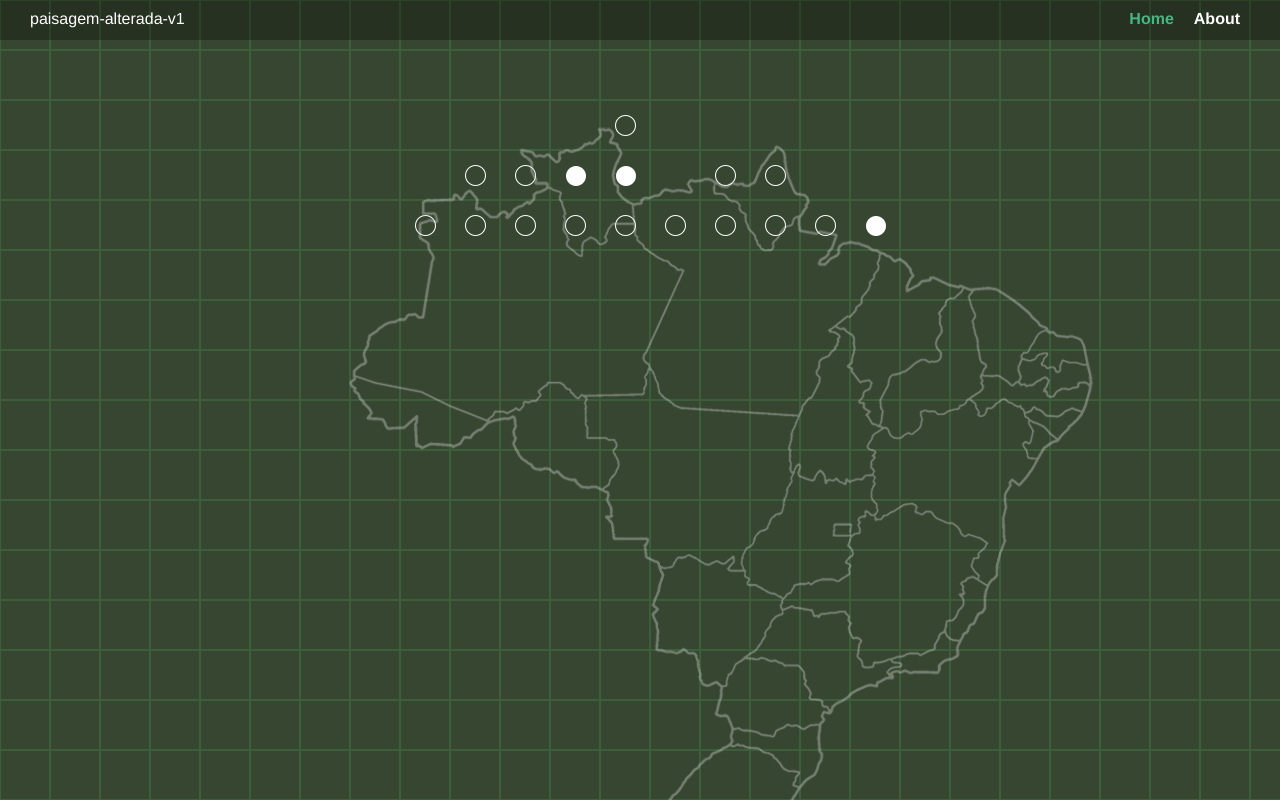
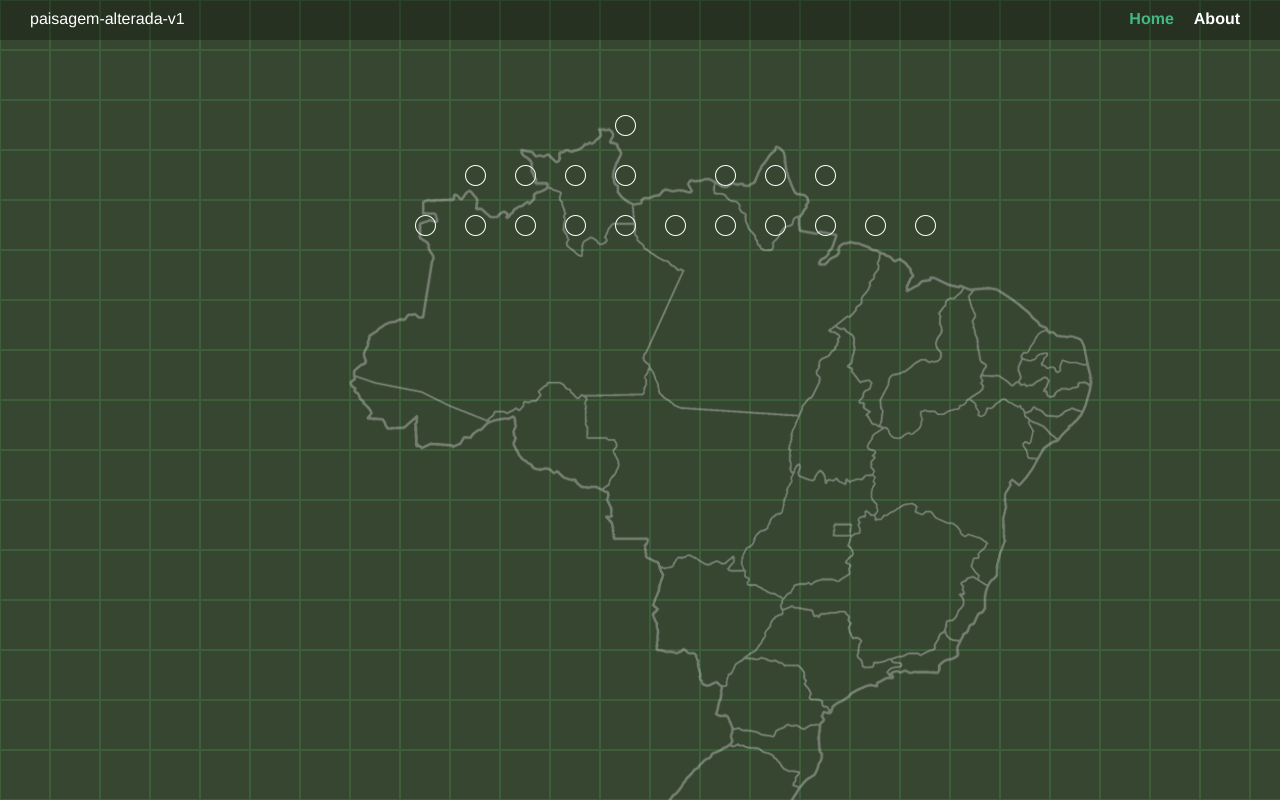
Before and after one commit to Jamjaars/paisagem-alterada-v1, a Vue app: page / in a window 1280 px wide. Shown: the top 800 px of the page. Built offline with nearby package versions, Linux system fonts and the light colour scheme.

Commit message:
nodes for loop

```diff
--- a/src/assets/css/main.css
+++ b/src/assets/css/main.css
@@ -169,14 +169,14 @@ section.e2 {
   -ms-grid-row: 3;
   -ms-grid-column: 6;
   grid-area: e2;
-  background-image: url(../dot-fill.png);
+  background-image: url(../dot-outline.png);
 }
 
 section.f2 {
   -ms-grid-row: 3;
   -ms-grid-column: 7;
   grid-area: f2;
-  background-image: url(../dot-fill.png);
+  background-image: url(../dot-outline.png);
 }
 
 section.h2 {
@@ -197,7 +197,7 @@ section.j2 {
   -ms-grid-row: 3;
   -ms-grid-column: 11;
   grid-area: j2;
-  background-image: url(../dot-fill.png);
+  background-image: url(../dot-outline.png);
 }
 
 section.b3 {
@@ -267,7 +267,22 @@ section.k3 {
   -ms-grid-row: 4;
   -ms-grid-column: 12;
   grid-area: k3;
+  background-image: url(../dot-outline.png);
+}
+
+section.l3 {
+  -ms-grid-row: 4;
+  -ms-grid-column: 13;
+  grid-area: l3;
+  background-image: url(../dot-outline.png);
+}
+
+.dot-fill {
   background-image: url(../dot-fill.png);
+}
+
+.dot-outline {
+  background-image: url(../dot-outline.png);
 }
 
 .router-anim-enter-active {
--- a/src/assets/css/main.sass
+++ b/src/assets/css/main.sass
@@ -1,4 +1,5 @@
 $fundo-verde: #374631
+$quadrantes:  f1, c2, d2, e2, f2, h2, i2, j2, b3, c3, d3, e3, f3, g3, h3, i3, j3, k3, l3
 
 ::-webkit-scrollbar
   width: 0px;
@@ -126,80 +127,16 @@ h1
 
 section
 
-  // row 1
-  &.f1
-    grid-area: f1
-    background-image: url(../dot-outline.png)
+  @each $quadrado in $quadrantes
+    &.#{$quadrado}
+      grid-area: $quadrado
+      background-image: url(../dot-outline.png)
 
-  // row 2
-  &.c2
-    grid-area: c2
-    background-image: url(../dot-outline.png)
+.dot-fill
+  background-image: url(../dot-fill.png)
 
-  &.d2
-    grid-area: d2
-    background-image: url(../dot-outline.png)
-
-  &.e2
-    grid-area: e2
-    background-image: url(../dot-fill.png)
-
-  &.f2
-    grid-area: f2
-    background-image: url(../dot-fill.png)
-
-  &.h2
-    grid-area: h2
-    background-image: url(../dot-outline.png)
-
-  &.i2
-    grid-area: i2
-    background-image: url(../dot-outline.png)
-
-  &.j2
-    grid-area: j2
-    background-image: url(../dot-fill.png)
-
-  // row 3
-  &.b3
-    grid-area: b3
-    background-image: url(../dot-outline.png)
-
-  &.c3
-    grid-area: c3
-    background-image: url(../dot-outline.png)
-
-  &.d3
-    grid-area: d3
-    background-image: url(../dot-outline.png)
-
-  &.e3
-    grid-area: e3
-    background-image: url(../dot-outline.png)
-
-  &.f3
-    grid-area: f3
-    background-image: url(../dot-outline.png)
-
-  &.g3
-    grid-area: g3
-    background-image: url(../dot-outline.png)
-
-  &.h3
-    grid-area: h3
-    background-image: url(../dot-outline.png)
-
-  &.i3
-    grid-area: i3
-    background-image: url(../dot-outline.png)
-
-  &.j3
-    grid-area: j3
-    background-image: url(../dot-outline.png)
-
-  &.k3
-    grid-area: k3
-    background-image: url(../dot-fill.png)
+.dot-outline
+  background-image: url(../dot-outline.png)
 
 
 // animations
--- a/src/views/Home.vue
+++ b/src/views/Home.vue
@@ -1,24 +1,7 @@
 <template>
   <div class="home">
-      <img class="home__brasil" src="../assets/mapa-brasil.png"/>
-      <section class="f1"></section>
-      <section class="c2"></section>
-      <section class="d2"></section>
-      <section class="e2"></section>
-      <section class="f2"></section>
-      <section class="h2"></section>
-      <section class="i2"></section>
-      <section class="b3"></section>
-      <section class="c3"></section>
-      <section class="d3"></section>
-      <section class="e3"></section>
-      <section class="f3"></section>
-      <section class="g3"></section>
-      <section class="h3"></section>
-      <section class="i3"></section>
-      <section class="j3"></section>
-      <section class="k3"></section>
-      <section class="l3"></section>
+      <img class="home__brasil" src="../assets/mapa-brasil.png" />
+      <section v-for="quadrados in quadrantes" :key="quadrados" :class="quadrados"></section>
   </div>
 </template>
 
@@ -29,12 +12,30 @@ export default {
   name: "Home",
   data () {
     return {
-    }
+      quadrantes: [
+        "f1",
+        "c2",
+        "d2",
+        "e2",
+        "f2",
+        "h2",
+        "i2",
+        "j2",
+        "b3",
+        "c3",
+        "d3",
+        "e3",
+        "f3",
+        "g3",
+        "h3",
+        "i3",
+        "j3",
+        "k3",
+        "l3"
+      ]
+    };
   },
   components: {
   }
 };
 </script>
-
-<style scoped>
-</style>
```
Also changed, not shown: 1 other file (tests, documents, lock files or other folders).
